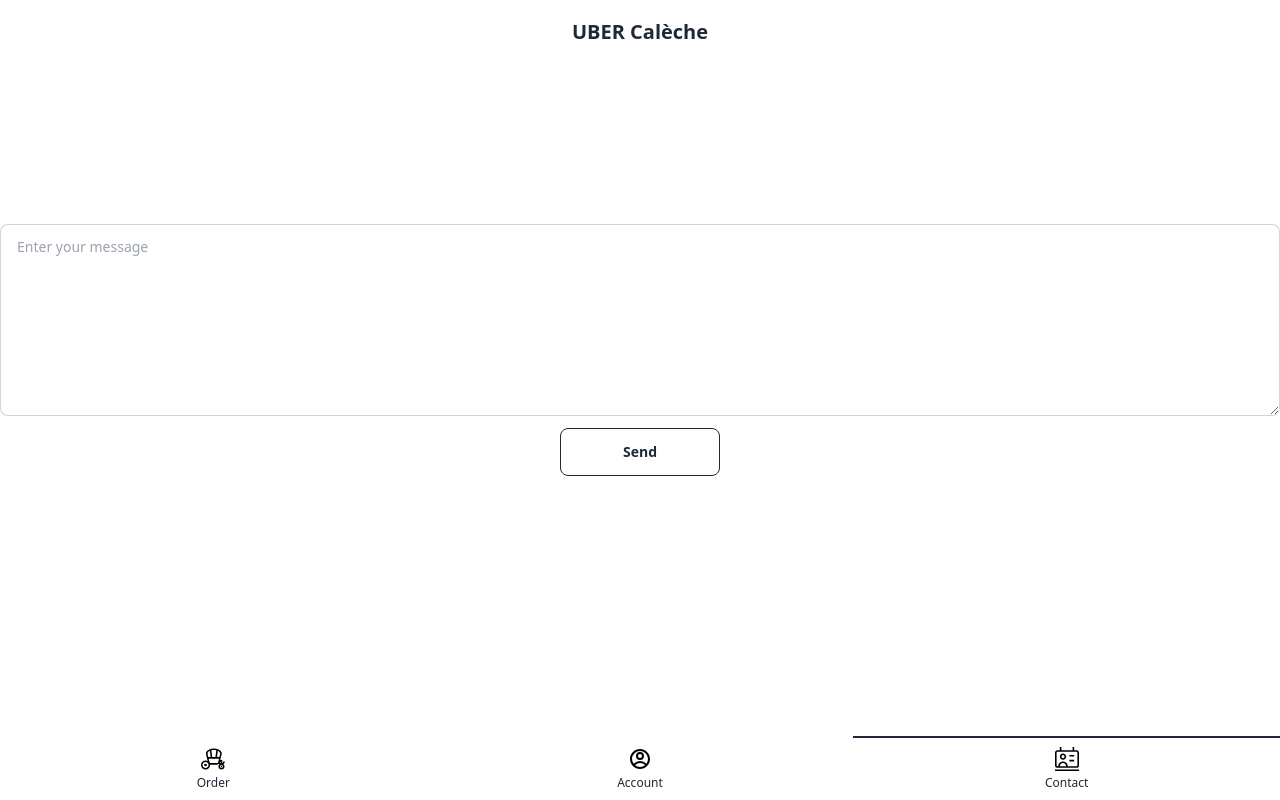
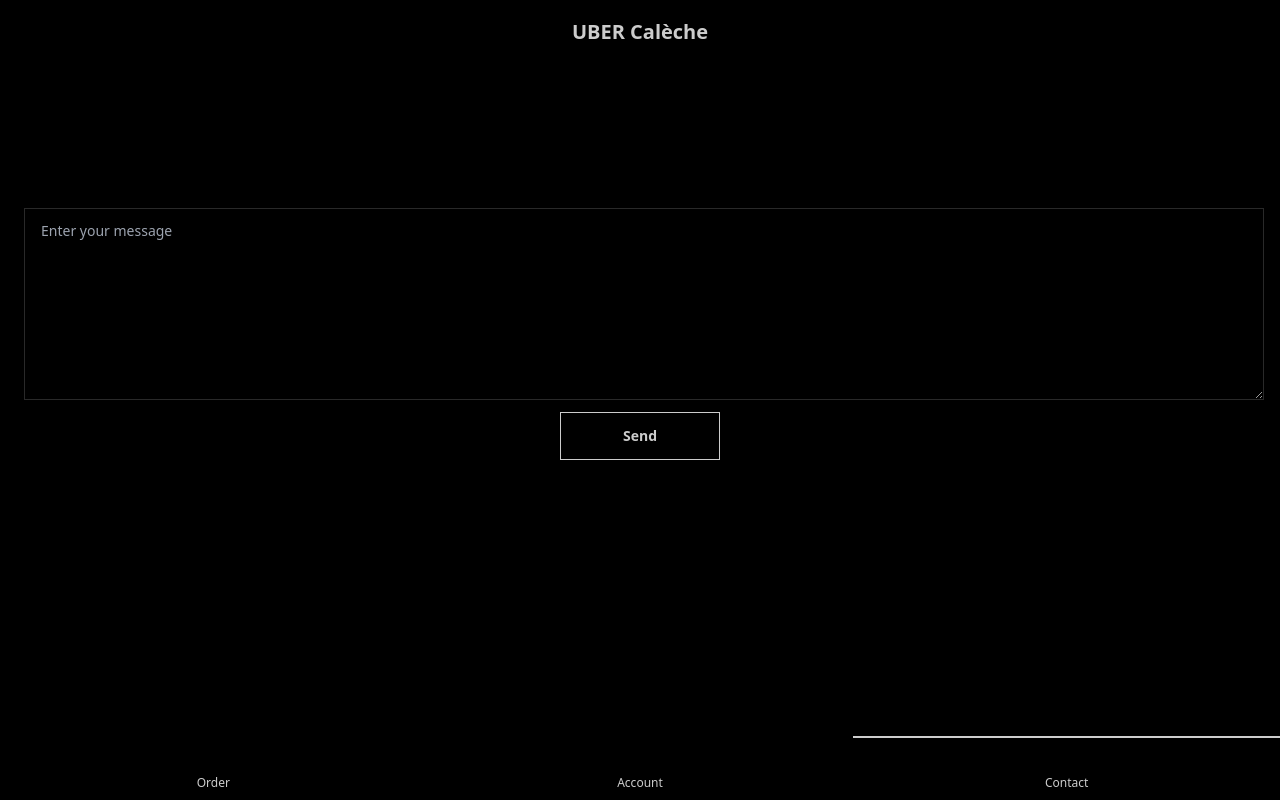
Before and after one commit to letotor/uber-caleche-react, a React (Create React App) app: page /contact in a window 1280 px wide. Built offline with nearby package versions, Linux system fonts and the light colour scheme.

Commit message:
je vais dodo

```diff
--- a/package.json
+++ b/package.json
@@ -12,7 +12,8 @@
     "react": "^17.0.2",
     "react-dom": "^17.0.2",
     "react-router-dom": "^6.3.0",
-    "react-simple-maps": "^2.3.0"
+    "react-simple-maps": "^2.3.0",
+    "theme-change": "^2.1.0"
   },
   "devDependencies": {
     "autoprefixer": "^10.4.2",
--- a/src/App.jsx
+++ b/src/App.jsx
@@ -1,11 +1,11 @@
 import React from 'react';
 import { Route, Routes } from 'react-router-dom';
+import Account from './components/Account';
 import Contact from './components/Contact';
 import Footer from './components/Footer';
 import Header from './components/Header';
 import Home from './components/Home';
 import Login from './components/Login';
-import Profile from './components/Profile';
 import Selector from './components/Selector';
 
 const App = () => {
@@ -15,7 +15,7 @@ const App = () => {
       <Routes>
         <Route path="/" element={<Home />} />
         <Route path="/login" element={<Login />} />
-        <Route path="/profile" element={<Profile />} />
+        <Route path="/account" element={<Account />} />
         <Route path="/contact" element={<Contact />} />
         <Route path="/selector" element={<Selector />} />
       </Routes>
--- a/src/components/Contact.jsx
+++ b/src/components/Contact.jsx
@@ -1,25 +1,22 @@
-import React from 'react'
+import React from 'react';
 
 const Contact = () => {
   return (
     <>
-<div className="flex flex-col items-center justify-center ">
-<div className="flex items-center justify-center mb-3 mt-36 form-control">
-  <label className=" label">
-  </label>
-  <textarea className="w-screen h-48 textarea textarea-bordered " placeholder="Enter your message"></textarea>
-
+      <div className="flex flex-col items-center justify-center">
+        <div className="flex items-center justify-center w-full px-4 mb-3 mt-36 form-controlcontrol">
+          <label className=" label"></label>
+          <textarea
+            className="w-full h-48 textarea textarea-bordered "
+            placeholder="Enter your message"
+          ></textarea>
         </div>
         <div className="flex items-center justify-center w-40 btn btn-outline">
           <button>Send</button>
         </div>
       </div>
+    </>
+  );
+};
 
-
-
-
-    </>
-  )
-}
-
-export default Contact
+export default Contact;
--- a/tailwind.config.js
+++ b/tailwind.config.js
@@ -3,12 +3,12 @@ module.exports = {
   plugins: [require("daisyui")],
   daisyui: {
     styled: true,
-    themes: true,
+    themes: ["black"], // lofi
     base: true,
     utils: true,
     logs: true,
     rtl: false,
     prefix: "",
-    darkTheme: "dark",
+    darkTheme: "black",
   },
 };
```
Also changed, not shown: src/components/Selector.jsx (+13 -10 lines). Lines whose indentation alone changed are shown as unchanged.
